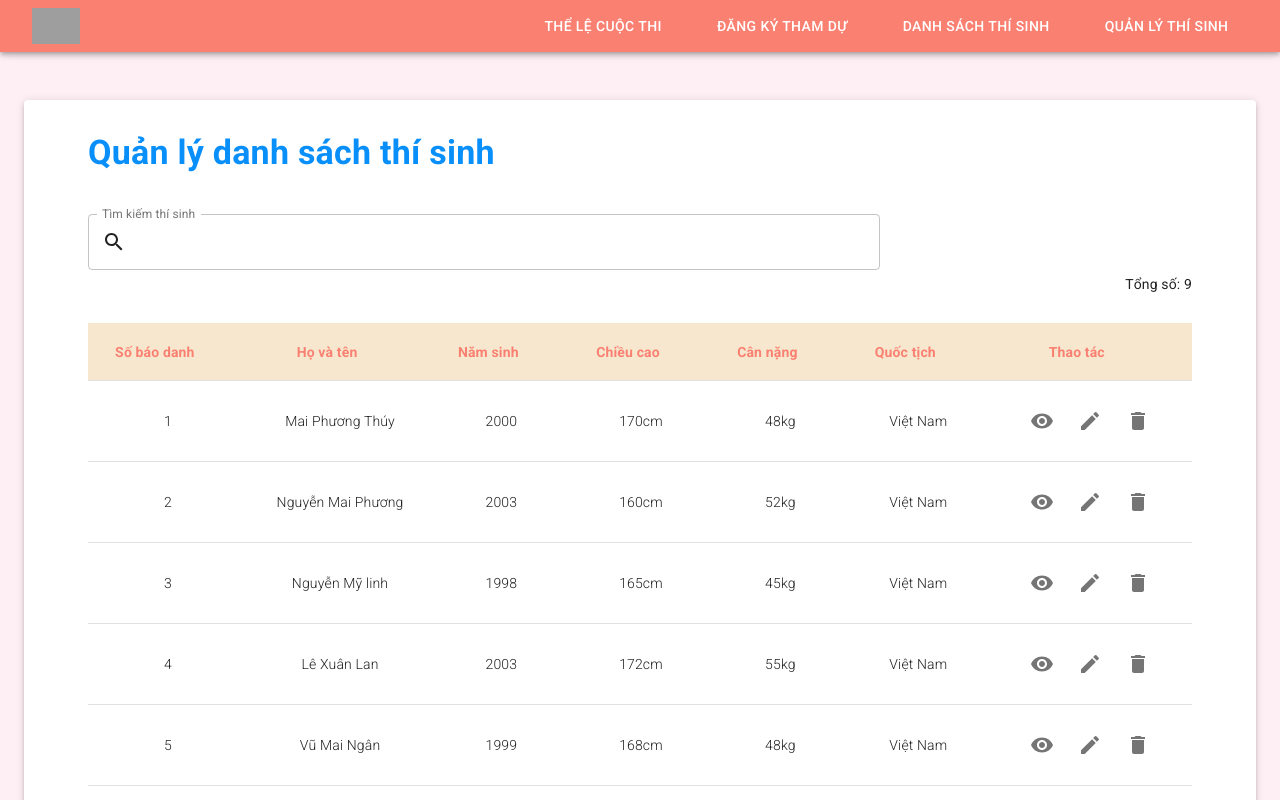
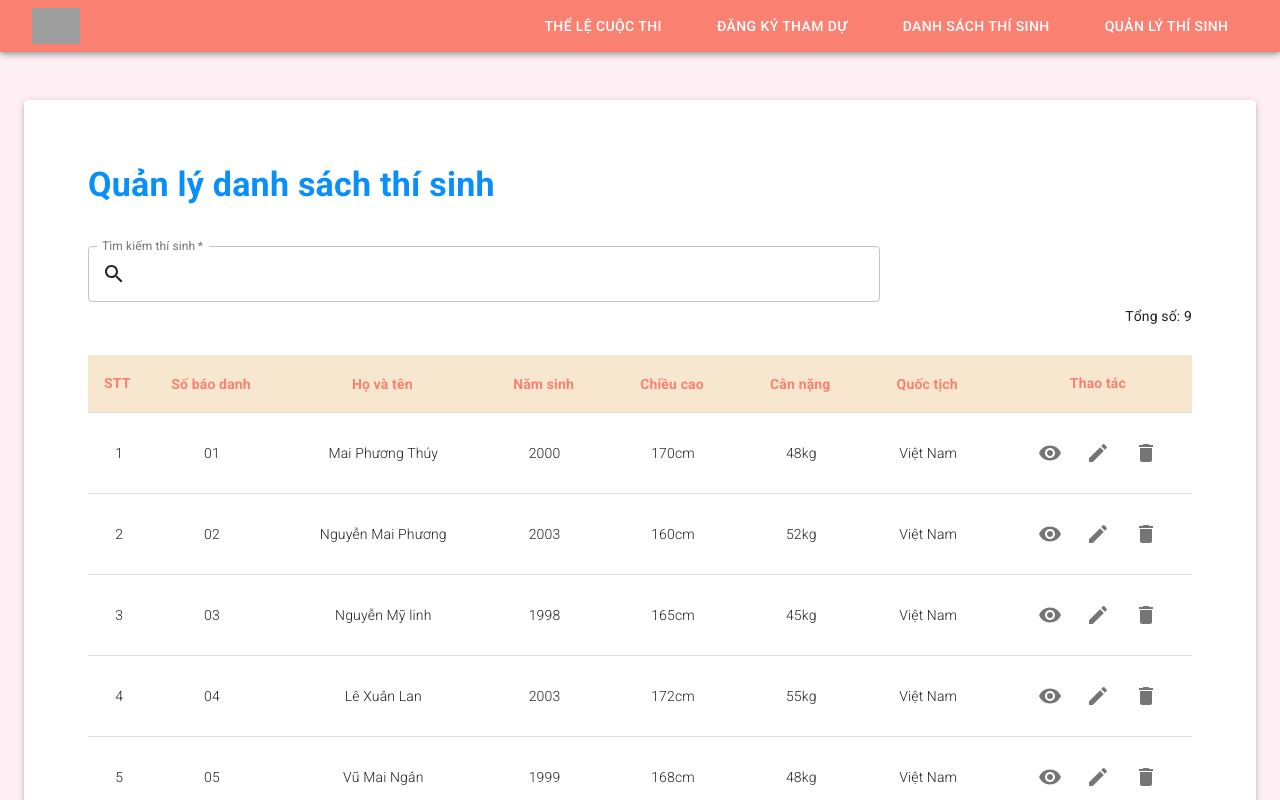
Before and after one commit to andrewnguyen2708/MissTeen, a React (Create React App) app: page /quan-ly-danh-sach-thi-sinh in a window 1280 px wide. Shown: the top 800 px of the page. Built offline with nearby package versions, Linux system fonts and the light colour scheme; grey boxes are pictures that could not be loaded.

Commit message:
fix layout

```diff
--- a/package.json
+++ b/package.json
@@ -15,6 +15,7 @@
     "@testing-library/user-event": "^13.5.0",
     "react": "^17.0.2",
     "react-dom": "^17.0.2",
+    "react-hook-form": "^7.31.3",
     "react-material-ui-carousel": "^3.3.3",
     "react-router-dom": "^5.2.0",
     "react-scripts": "5.0.1",
--- a/src/Components/Candidate.jsx
+++ b/src/Components/Candidate.jsx
@@ -11,10 +11,10 @@ import CandidatePopup from './CandidatePopup';
 const useStyles = makeStyles((theme) => ({
     root: {
         maxWidth: 300,
-        border: "2px solid #FA8072"
+        border: "2px solid #088FFA"
     },
     content: {
-        width: '90%',
+        width: '100%',
         align: "center",
         display: 'flex',
         justifyContent: 'space-between',
@@ -42,7 +42,7 @@ export default function Candidate({ item, image, name, dateOfBirth, height, weig
                     title="Ảnh chân dung"
                 />
                 <CardContent>
-                    <Typography gutterBottom variant="h5" component="h2">
+                    <Typography gutterBottom variant="h5" component="h2" align="center">
                         {name}
                     </Typography>
                     <Box className={classes.content}>
--- a/src/Components/Controls/Input.jsx
+++ b/src/Components/Controls/Input.jsx
@@ -16,6 +16,7 @@ export default function Input({ label, name, value, onChange, rule, ...other })
 
     return (
         <TextField
+            required
             color="secondary"
             error={errors.error}
             helperText={errors.helperText}
--- a/src/Components/Footer.jsx
+++ b/src/Components/Footer.jsx
@@ -13,20 +13,23 @@ const useStyles = makeStyles((theme) => ({
         display: 'flex',
         justifyContent: 'space-around',
         alignItems: 'center',
-        color: 'white'
+        color: 'white',
+        [theme.breakpoints.down("sm")]: {
+            justifyContent: "space-between"
+        }
     },
     footerLeft: {
         display: 'flex',
         flexDirection: 'column',
-        alignItems: 'center',
-        [theme.breakpoints.down('sm')]: {
-            display: 'none'
-        }
+        alignItems: 'start',
     },
     title: {
         fontFamily: 'Oswald',
         fontWeight: 400,
-        fontSize: "1.5rem"
+        fontSize: "1.5rem",
+        [theme.breakpoints.down("sm")]: {
+            display: "none",
+        }
     },
     footerRight: {
         padding: '1rem',
@@ -37,7 +40,10 @@ const useStyles = makeStyles((theme) => ({
     },
     sponsor: {
         display: 'flex',
-        alignItems: 'center'
+        alignItems: 'center',
+        [theme.breakpoints.down("sm")]: {
+            flexDirection: "column",
+        }
     },
     mediaSponsor: {
         width: "8rem",
--- a/src/Components/useTable.js
+++ b/src/Components/useTable.js
@@ -1,5 +1,5 @@
 import React, { useState } from 'react'
-import { Table, TableCell, TableHead, TableRow, TablePagination, TableSortLabel } from '@material-ui/core'
+import { Table, TableCell, TableHead, TableRow, TablePagination, TableSortLabel, Typography } from '@material-ui/core'
 import { makeStyles } from '@material-ui/core/styles';
 
 const useStyles = makeStyles(theme => ({
@@ -53,9 +53,14 @@ export default function useTable(records, headCells, filterFn) {
         return (
             <TableHead>
                 <TableRow>
+                    <TableCell>
+                        STT
+                    </TableCell>
                     {
                         headCells.map(headCell => (
-                            <TableCell align="center" key={headCell.id}
+                            <TableCell
+                                align="center"
+                                key={headCell.id}
                                 sortDirection={orderBy === headCell.id ? order : false}>
                                 {headCell.disableSorting ? headCell.label :
                                     <TableSortLabel
@@ -67,12 +72,15 @@ export default function useTable(records, headCells, filterFn) {
                                 }
                             </TableCell>))
                     }
+                    <TableCell align="center">
+                        Thao tác
+                    </TableCell>
                 </TableRow>
             </TableHead>
         )
     }
 
-    const handleChangePage = ( event, newPage ) => {
+    const handleChangePage = (event, newPage) => {
         setPage(newPage)
     }
 
@@ -90,7 +98,7 @@ export default function useTable(records, headCells, filterFn) {
             count={records.length}
             onChangePage={handleChangePage}
             onChangeRowsPerPage={hangdleChangeRowsPerPage}
-            labelRowsPerPage="số dòng"
+            labelRowsPerPage="số dòng trên trang"
         />
     )
 
@@ -127,6 +135,7 @@ export default function useTable(records, headCells, filterFn) {
 
 
     return ({
+        page,
         TblContainer,
         TblHead,
         TblPagination,
--- a/src/Pages/App/App.jsx
+++ b/src/Pages/App/App.jsx
@@ -30,6 +30,7 @@ const useStyles = makeStyles((theme) => ({
   },
   container: {
     margin: '100px auto 50px auto',
+    minHeight: "700px",
     [theme.breakpoints.down("sm")]: {
       margin: '75px 0px 0px 0px',
       padding: "0px"
--- a/src/Pages/CandidateForm.jsx
+++ b/src/Pages/CandidateForm.jsx
@@ -14,13 +14,13 @@ import { insertCandidate } from '../services/employeeService';
 
 const useStyles = makeStyles((theme) => ({
     root: {
-        padding: '2rem 4rem',
+        padding: '4rem 4rem',
         [theme.breakpoints.down('sm')]: {
             padding: "1.5rem"
         },
         '& .MuiFormControl-root': {
-            width: '90%',
-            margin: '20px',
+            width: '100%',
+            marginBottom: theme.spacing(4),
             [theme.breakpoints.down('sm')]: {
                 width: '100%',
                 margin: '10px',
@@ -48,23 +48,26 @@ const useStyles = makeStyles((theme) => ({
     },
     content: {
         width: "100%",
-        marginLeft: theme.spacing(5),
+        paddingTop: "2rem",
+    },
+    gridContainer: {
+        gridGap: theme.spacing(2)
+    },
+    item: {
+        display: "flex",
+        width: "100%",
+        gap: theme.spacing(5),
         [theme.breakpoints.down('sm')]: {
             flexDirection: 'column',
-            marginLeft: theme.spacing(2),
-            padding: "10px 0px"
+            gap: theme.spacing(0),
         }
-    },
-    item2:{
-        marginTop: theme.spacing(1),
     },
     upload: {
         position: 'relative',
         display: 'flex',
         flexDirection: 'column',
         width: '80%',
-        margin: '20px',
-        marginLeft: '25px',
+        marginBottom: theme.spacing(3),
         [theme.breakpoints.down('sm')]: {
             marginLeft: "0px",
         }
@@ -74,8 +77,7 @@ const useStyles = makeStyles((theme) => ({
     },
     buttonGroup: {
         display: 'flex',
-        width: '80%',
-        margin: '20px',
+        width: '50%',
         [theme.breakpoints.down('sm')]: {
             width: '100%',
             margin: '0px',
@@ -111,6 +113,7 @@ const initialValues = {
 export default function CandidateForm() {
     const classes = useStyles();
     const [open, setOpen] = useState(false);
+    const [uploadOpen, setUploadOpen] = useState(false);
     const {
         values,
         setValues,
@@ -138,7 +141,6 @@ export default function CandidateForm() {
     const handleUploadFile = (e) => {
         const file = e.target.files[0];
         file.image = URL.createObjectURL(file);
-        console.log(file);
         setValues({
             ...values,
             file: file.image
@@ -156,6 +158,10 @@ export default function CandidateForm() {
 
     const handleClose = (value) => {
         setOpen(false);
+    };
+
+    const handleUploadClose = (value) => {
+        setUploadOpen(false);
     };
 
     const handleReset = () => {
@@ -178,56 +184,20 @@ export default function CandidateForm() {
             </Box>
             <Form className={classes.content}>
                 <Grid container>
-                    <Grid item md={6} sm={12} className={classes.item}>
+                    <Grid item className={classes.item}>
                         <Controls.Input
                             rule={rules.fullName}
-                            label='Họ và Tên*'
+                            label='Họ và Tên'
                             name='fullName'
                             value={values.fullName}
                             onChange={handleTextChange}
                         />
-                        <Controls.Input
-                            rule={rules.phone}
-                            label='Số điện thoại*'
-                            name='phone'
-                            value={values.phone}
-                            onChange={handleTextChange}
-                        />
-                        <Controls.Input
-                            rule={rules.email}
-                            label='Địa chỉ email*'
-                            name='email'
-                            value={values.email}
-                            onChange={handleTextChange}
-                        />
-                        <Controls.Input
-                            rule={rules.address}
-                            label='Địa chỉ liên hệ*'
-                            name='address'
-                            value={values.address}
-                            onChange={handleTextChange}
-                        />
-                        <Controls.Input
-                            rule={rules.profession}
-                            label='Nghề nghiệp*'
-                            name='profession'
-                            value={values.profession}
-                            onChange={handleTextChange}
-                        />
-                        <Controls.Input
-                            rule={rules.national}
-                            label='Quốc tịch*'
-                            name='national'
-                            value={values.national}
-                            onChange={handleTextChange}
-                        />
-                    </Grid>
-                    <Grid item md={6} sm={12} className={classes.item2}>
                         <TextField
+                            required
                             rule={rules.dateOfBirth}
                             color="secondary"
                             id="date"
-                            label="Ngày sinh*"
+                            label="Ngày sinh"
                             type="date"
                             InputLabelProps={{
                                 shrink: true,
@@ -236,27 +206,71 @@ export default function CandidateForm() {
                             value={values.dateOfBirth}
                             onChange={handleTextChange}
                         />
+                    </Grid>
+                    <Grid item className={classes.item}>
+                        <Controls.Input
+                            rule={rules.phone}
+                            label='Số điện thoại'
+                            name='phone'
+                            value={values.phone}
+                            onChange={handleTextChange}
+                        />
+                        <Controls.Input
+                            rule={rules.email}
+                            label='Địa chỉ email'
+                            name='email'
+                            value={values.email}
+                            onChange={handleTextChange}
+                        />
+                    </Grid>
+                    <Grid item className={classes.item}>
+                        <Controls.Input
+                            rule={rules.address}
+                            label='Địa chỉ liên hệ'
+                            name='address'
+                            value={values.address}
+                            onChange={handleTextChange}
+                        />
+                        <Controls.Input
+                            rule={rules.profession}
+                            label='Nghề nghiệp'
+                            name='profession'
+                            value={values.profession}
+                            onChange={handleTextChange}
+                        />
+                    </Grid>
+                    <Grid item className={classes.item}>
                         <Controls.Input
                             rule={rules.height}
-                            label='Chiều cao*'
+                            label='Chiều cao'
                             name='height'
                             value={values.height}
                             onChange={handleTextChange}
                         />
                         <Controls.Input
                             rule={rules.weight}
-                            label='Cân nặng*'
+                            label='Cân nặng'
                             name='weight'
                             value={values.weight}
                             onChange={handleTextChange}
                         />
+                    </Grid>
+                    <Grid item className={classes.item}>
+                        <Controls.Input
+                            rule={rules.national}
+                            label='Quốc tịch'
+                            name='national'
+                            value={values.national}
+                            onChange={handleTextChange}
+                        />
                         <Controls.Input
                             rule={rules.education}
-                            label='Trình độ học vấn*'
+                            label='Trình độ học vấn'
                             name='education'
                             value={values.education}
                             onChange={handleTextChange}
                         />
+                    </Grid>
                     <Box className={classes.upload}>
                         <Typography style={{ marginBottom: '10px' }}>Ảnh chân dung 3x4:</Typography>
                         <label htmlFor="portrait-image">
@@ -264,16 +278,15 @@ export default function CandidateForm() {
                                 variant="contained"
                                 component="span"
                                 className={classes.upLoadButton}
+                                onClick={handleUploadFile}
                             >
                                 <CloudUploadIcon />
                                 <span> Tải ảnh lên</span>
-                                </Button>
-                            </label>
                                 <input
                                     file
                                     accept="image/*"
                                     id="portrait-image"
-                                multiple
+                                    hidden
                                     type="file"
                                     style={{
                                         position: 'absolute',
@@ -281,8 +294,10 @@ export default function CandidateForm() {
                                         left: '31px',
                                         fontSize: "1rem"
                                     }}
-                                onClick={handleUploadFile}
                                 />
+                            </Button>
+                        </label>
+                        <img src={values.file}/>
                     </Box>
                     <Box className={classes.buttonGroup}>
                         <Button
@@ -304,7 +319,6 @@ export default function CandidateForm() {
                         </Button>
                     </Box>
                 </Grid>
-                </Grid>
             </Form>
         </Paper>
     )
--- a/src/Pages/CandidateList.jsx
+++ b/src/Pages/CandidateList.jsx
@@ -9,7 +9,7 @@ const useStyles = makeStyles((theme) => ({
         display: 'flex',
         flexDirection: 'column',
         alignItem: 'center',
-        padding: '2rem 4rem',
+        padding: '4rem 4rem',
         [theme.breakpoints.down('sm')]: {
             padding: "20px 15px",
         }
@@ -29,19 +29,13 @@ const useStyles = makeStyles((theme) => ({
         }
     },
     gridContainer: {
-        paddingTop: '1rem',
-        display: 'flex',
-        justifyContent: 'space-between',
-        [theme.breakpoints.down('sm')]: {
-            paddingLeft: theme.spacing(3)
-        }
+        display: "flex",
+        alignItem: "center"
     },
     card: {
-        marginRight: '0.5rem',
-        marginBottom: '2rem',
         [theme.breakpoints.down('sm')]: {
-            margin: "auto",
             marginBottom: '2rem',
+            alignSelf: "center"
         }
     }
 }));
@@ -64,10 +58,10 @@ export default function CandidateList() {
                     Danh sách thí sinh tham dự
                 </Typography>
             </Box>
-            <Grid container className={classes.gridContainer}>
+            <Grid container className={classes.gridContainer} spacing={3}>
                 {
                     CandidateList.map(item =>
-                        <Grid item lg={3} sm={5} xs={12} className={classes.card} key={item.id}>
+                        <Grid item lg={3} sm={6} xs={7} className={classes.card} key={item.id}>
                             <Candidate
                                 item={item}
                                 image={item.file}
--- a/src/Pages/CandidatesManagement.jsx
+++ b/src/Pages/CandidatesManagement.jsx
@@ -13,12 +13,9 @@ import FormPopup from '../Components/FormPopup';
 import CandidatePopup from "../Components/CandidatePopup";
 
 const useStyles = makeStyles(theme => ({
-  pageContent: {
+  root: {
     display: "block",
-    paddingTop: theme.spacing(4),
-    paddingBottom: theme.spacing(4),
-    paddingLeft: theme.spacing(8),
-    paddingRight: theme.spacing(8),
+    padding: "4rem",
     [theme.breakpoints.down("sm")]: {
       padding: theme.spacing(3)
     }
@@ -34,26 +31,32 @@ const useStyles = makeStyles(theme => ({
   },
   searchInput: {
     width: '75%',
-    marginLeft: -theme.spacing(3)
+    marginLeft: -theme.spacing(3),
+    [theme.breakpoints.down("sm")]: {
+      width: "150%",
+      marginBottom: theme.spacing(3)
+  }
   },
   table: {
     width: "80%",
-
+  },
+  data: {
+    paddingRight: theme.spacing(5)
   }
 }))
 
 const headCells = [
   { id: "id", label: "Số báo danh" },
-  { id: "fullNamw", label: "Họ và tên" },
+  { id: "fullName", label: "Họ và tên" },
   { id: "dateOfBirth", label: "Năm sinh" },
   { id: "height", label: "Chiều cao" },
   { id: "weight", label: "Cân nặng" },
   { id: "national", label: "Quốc tịch" },
-  { id: "action", label: "Thao tác" },
 ]
 
 export default function CandidatesManagement() {
   const classes = useStyles();
+  let num = 1;
   const [records, setRecords] = useState(getAllCandidate());
   const [open, setOpen] = useState(false)
   const [view, setView] = useState(false)
@@ -61,6 +64,7 @@ export default function CandidatesManagement() {
   const [filterFn, setFilterFn] = useState({ fn: items => { return items; } })
 
   const {
+    page,
     TblContainer,
     TblHead,
     TblPagination,
@@ -94,7 +98,7 @@ export default function CandidatesManagement() {
   }
 
   return (
-    <Paper elevation={3} className={classes.pageContent}>
+    <Paper elevation={3} className={classes.root}>
       <Typography
         variant="h4"
         gutterBottom
@@ -130,13 +134,14 @@ export default function CandidatesManagement() {
           {
             recordsAfterPagingAndSorting().map(item => (
               <TableRow key={item.id}>
-                <TableCell align='center'>{item.id < 10 ? 0 + item.id : item.id}</TableCell>
-                <TableCell align='center'>{item.fullName}</TableCell>
-                <TableCell align='center'>{item.dateOfBirth.slice(0, 4)}</TableCell>
-                <TableCell align='center'>{item.height}</TableCell>
-                <TableCell align='center'>{item.weight}</TableCell>
-                <TableCell align='center'>{item.national}</TableCell>
-                <TableCell align='center'>
+                <TableCell align="center">{page*5 + num++}</TableCell>
+                <TableCell align="center" className={classes.data}>{item.id < 10 ? "0" + item.id : item.id}</TableCell>
+                <TableCell align="center" className={classes.data}>{item.fullName}</TableCell>
+                <TableCell align="center" className={classes.data}>{item.dateOfBirth.slice(0, 4)}</TableCell>
+                <TableCell align="center" className={classes.data}>{item.height}</TableCell>
+                <TableCell align="center" className={classes.data}>{item.weight}</TableCell>
+                <TableCell align="center" className={classes.data}>{item.national}</TableCell>
+                <TableCell align="center">
                   <IconButton onClick={() => handleClickView(item)}>
                     <VisibilityIcon />
                   </IconButton>
```
Also changed, not shown: 1 other file (tests, documents, lock files or other folders). Lines whose indentation alone changed are shown as unchanged.
